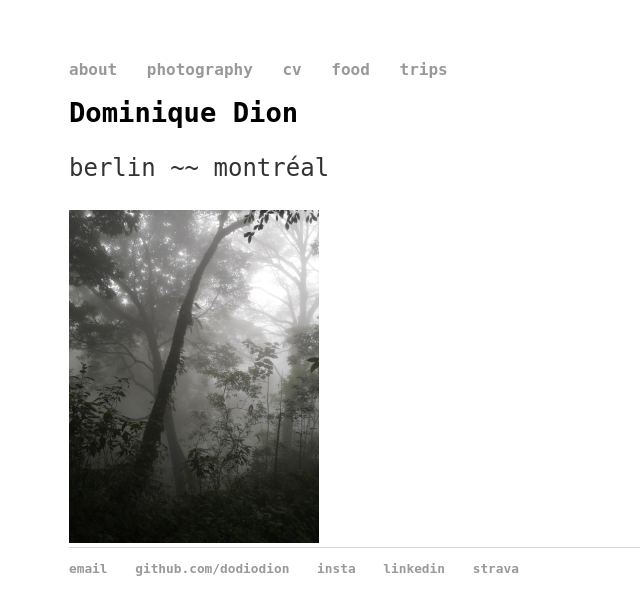
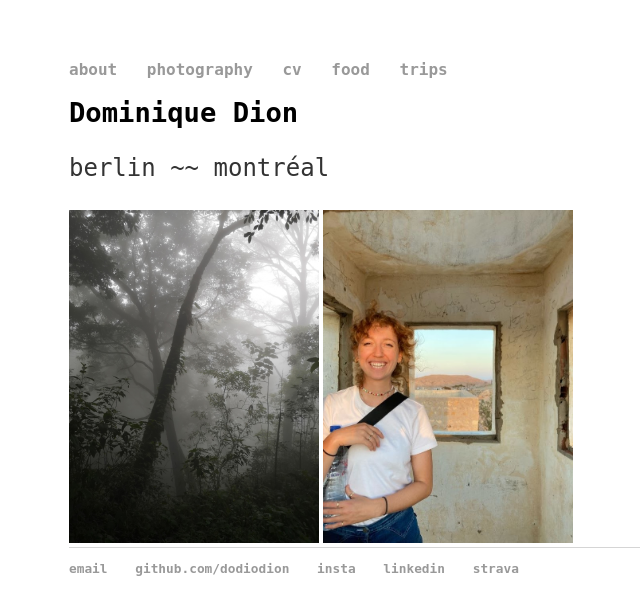
Before and after one commit to dodiodion/dodiodion.github.io, a Jekyll site: the page built from index.html, in a window 1280 px wide. Shown: the top 615 px of the page, without its empty margins (123-763 px from the left). Built offline with Jekyll 4.4.1, drawn with Linux system fonts in a browser that asks for light colours.

Commit message:
dodo photo

```diff
--- a/index.html
+++ b/index.html
@@ -6,4 +6,5 @@ title: About
 	<h1>Dominique Dion</h1>
 	<p>berlin ~~ montréal</p>
 	<img src="images/thickness_Munar_2019.jpg" alt="thickness" style="width:250px;">
+	<img src="images/dodo_Tataouine_2022.jpg" alt="dodo" style="width:250px;">
 </div><!-- /.blurb -->
```
Also changed, not shown: images/dodo_Tataouine_2022.jpg (added).
